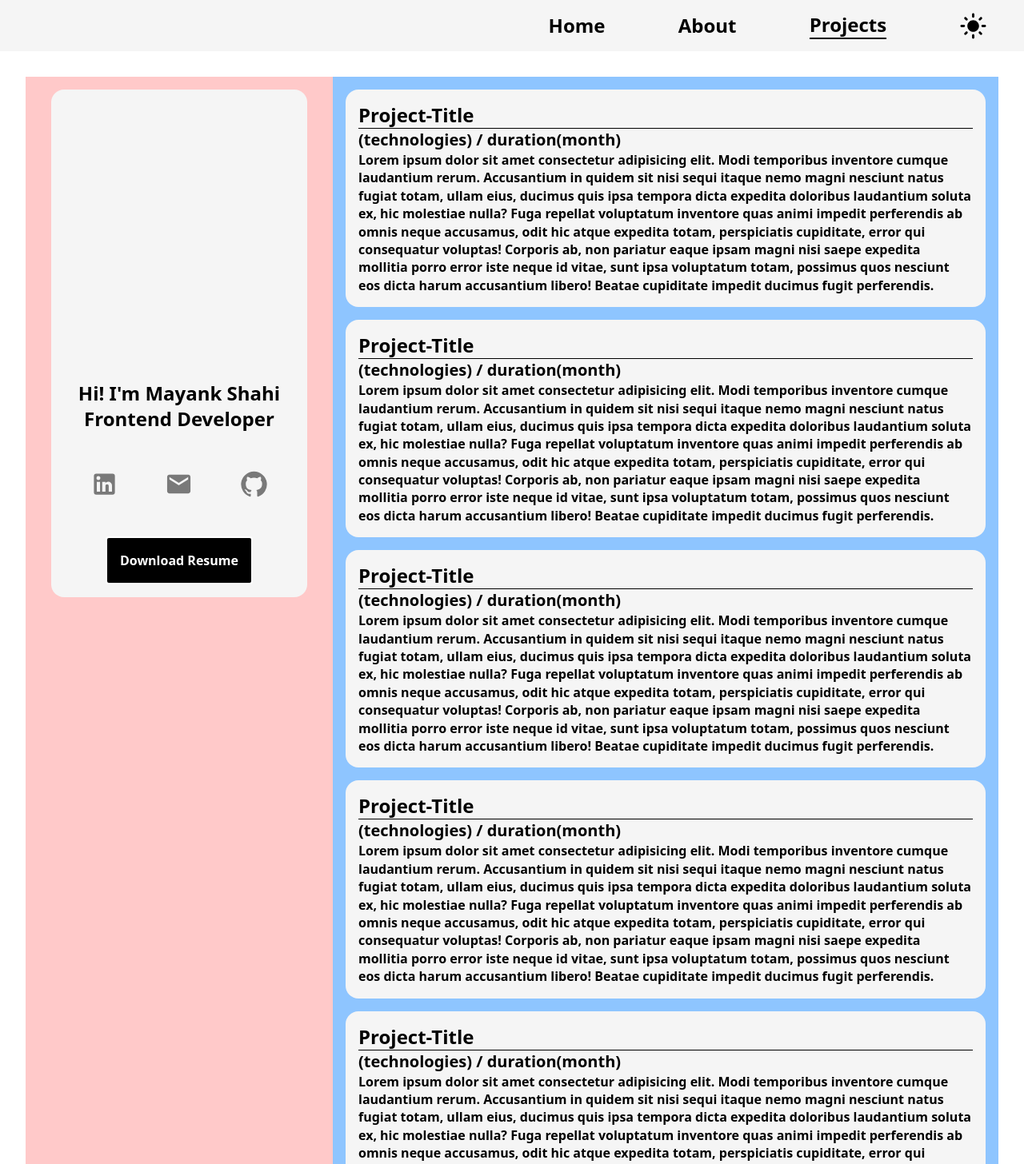
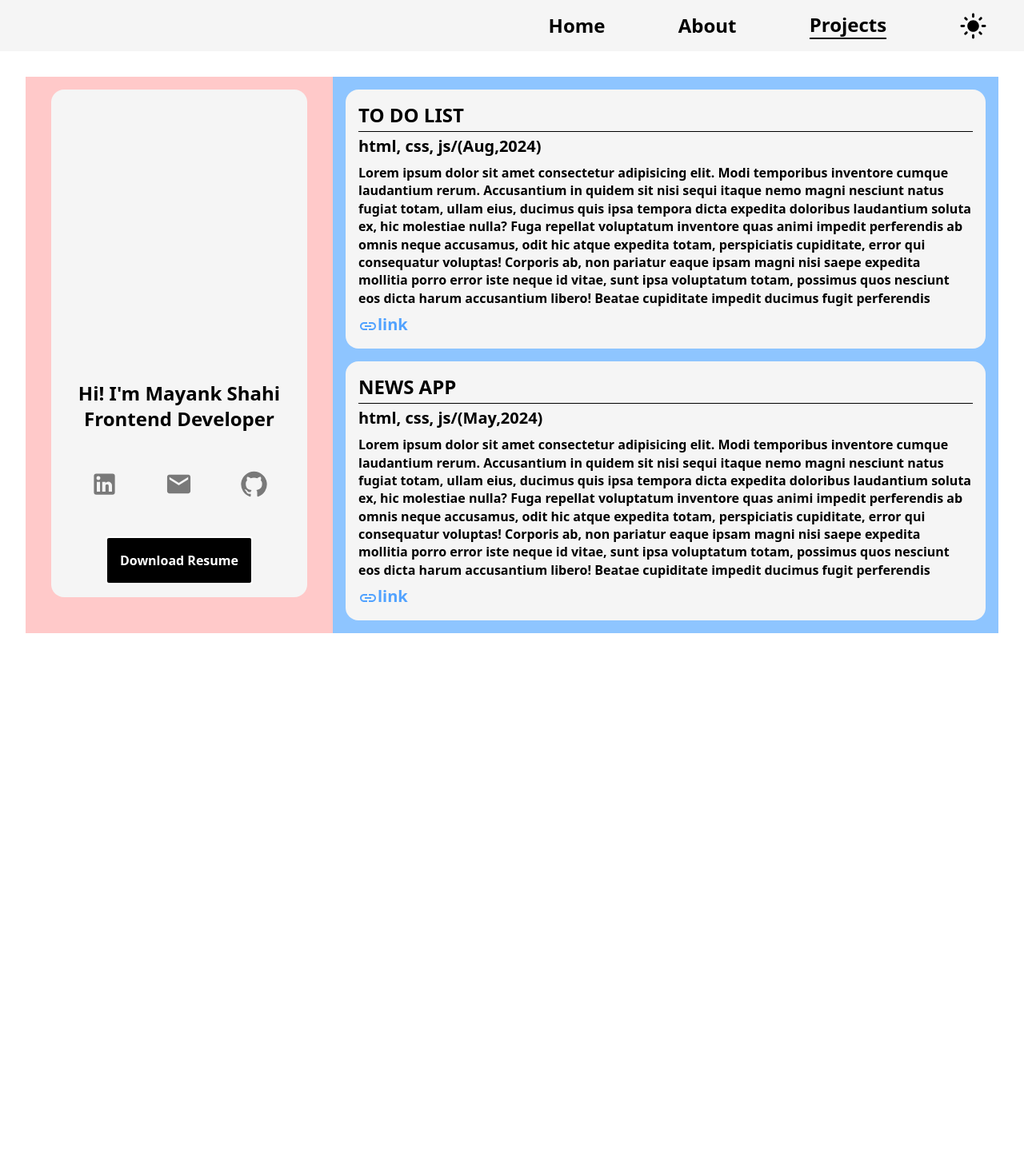
Before and after one commit to shahimayank10/Portfolio, a React (Vite) app: page /projects in a window 1280 px wide. Shown: the top 1456 px of the page at 80% size. After the commit the page ends 824 px from the top, so only its background shows below. Built offline with nearby package versions, Linux system fonts and the light colour scheme.

Commit message:
centrailzed the data using ContextApi

```diff
--- a/src/Components/About.jsx
+++ b/src/Components/About.jsx
@@ -1,37 +1,28 @@
-import React, { useState } from 'react'
+import React, { useContext, useState } from 'react'
 import Cardinfo from './Cardinfo'
 import Skill from './Skill'
+import { ProfileData } from '../context/Context'
 
 const About = () => {
 
-   const [skills, setSkills] = useState([
-      { id: 1, name: 'ReactJs', image: 'reactjs.svg', link: 'https://reactjs.org/' },
-      { id: 2, name: 'JavaScript', image: 'javascript.svg', link: 'https://developer.mozilla.org/en-US/docs/Web/JavaScript' },
-      { id: 3, name: 'HTML', image: 'html.svg', link: 'https://developer.mozilla.org/en-US/docs/Web/HTML' },
-      { id: 4, name: 'CSS', image: 'css.svg', link: 'https://developer.mozilla.org/en-US/docs/Web/CSS' },
-      { id: 5, name: 'C++', image: 'cpp.svg', link: 'https://www.geeksforgeeks.org/c-plus-plus/' },
-      { id: 6, name: 'MySql', image: 'sql.svg', link: 'https://www.mysql.com/' },
-      { id: 7, name: 'Bootstrap', image: 'bootstrap.svg', link: 'https://getbootstrap.com/docs/5.0/getting-started/introduction/' },
-      { id: 8, name: 'Tailwind', image: 'tailwind.svg', link: 'https://tailwindcss.com/' },
-
-    ]);
+const {skills}=useContext(ProfileData);
 
 
   return (
     <div className=' w-full h-auto p-8 '>
             <div id='about' className=' h-auto rounded sm:flex sm:flex-col md:flex md:flex-row '>
-                  <div id='left' className='px-8 py-4 w-auto'>
+                  <div id='left' className='px-8  bg-red-200 py-4 w-auto'>
                     <Cardinfo/>
                   </div>
 
-                  <div id='right' className='w-full h-auto text-xl flex flex-col gap-4 font-bold p-4 '>
+                  <div id='right' className='w-full h-auto flex flex-col gap-4  p-4  bg-blue-300'>
 
                     <div id='myself' className='w-full h-auto rounded-2xl p-4 bg-[#F5F5F5]'>
 
                       <h1 className='text-2xl uppercase font-extrabold'>Myself</h1>
 
                       <br />
-                    <h3>Hi, I'm Mayank Shahi, a passionate front-end developer with a keen interest in crafting engaging and user-friendly web experiences. Proficient in JavaScript and experienced in building responsive web applications using React.js.
+                    <h3 className='text-xl font-bold'>Hi, I'm Mayank Shahi, a passionate front-end developer with a keen interest in crafting engaging and user-friendly web experiences. Proficient in JavaScript and experienced in building responsive web applications using React.js.
                     <br />
                     I have a solid foundation in front-end technologies like HTML and CSS and am well-versed in modern design frameworks including Bootstrap and Tailwind CSS. Additionally, I have hands-on experience with C++, which strengthens my problem-solving abilities.
                     <br />
--- a/src/Components/Home.jsx
+++ b/src/Components/Home.jsx
@@ -6,7 +6,7 @@ const Home = () => {
 
 
   return (
-    <div className='w-full h-[92vh] flex flex-col items-center justify-center gap-10'>
+    <div className="w-full h-[92vh] flex flex-col items-center justify-center gap-10">
 
     <Cardinfo/>
     </div>
--- a/src/Components/Projectbox.jsx
+++ b/src/Components/Projectbox.jsx
@@ -1,13 +1,16 @@
 import React from 'react'
+import LinkIcon from '@mui/icons-material/Link';
 
-const Projectbox = () => {
+const Projectbox = ({data}) => {
+
+
   return (
-    <div  className='w-full h-auto p-4 rounded-2xl bg-[#F5F5F5]'>
-      <h1 className='text-2xl font-bold'>Project-Title</h1>
+    <div  className='w-full h-auto p-4 rounded-2xl flex flex-col gap-1 bg-[#F5F5F5]'>
+      <h1 className='text-2xl font-extrabold uppercase'>{data.title}</h1>
       <hr />
-      <h3>(technologies) / duration(month) </h3>
-      <p className='text-[1rem]'>Lorem ipsum dolor sit amet consectetur adipisicing elit. Modi temporibus inventore cumque laudantium rerum. Accusantium in quidem sit nisi sequi itaque nemo magni nesciunt natus fugiat totam, ullam eius, ducimus quis ipsa tempora dicta expedita doloribus laudantium soluta ex, hic molestiae nulla? Fuga repellat voluptatum inventore quas animi impedit perferendis ab omnis neque accusamus, odit hic atque expedita totam, perspiciatis cupiditate, error qui consequatur voluptas! Corporis ab, non pariatur eaque ipsam magni nisi saepe expedita mollitia porro error iste neque id vitae, sunt ipsa voluptatum totam, possimus quos nesciunt eos dicta harum accusantium libero! Beatae cupiditate impedit ducimus fugit perferendis.</p>
-
+      <h3>{data.tech}/({data.duration}) </h3>
+      <p className='text-[1rem] py-1'>{data.description}</p>
+      <a href={data.link} className='text-blue-400'><LinkIcon/>link</a>
     </div>
   )
 }
--- a/src/Components/Projects.jsx
+++ b/src/Components/Projects.jsx
@@ -1,8 +1,15 @@
 import React from 'react'
 import Cardinfo from './Cardinfo'
 import Projectbox from './Projectbox'
+import { useContext } from 'react'
+import { ProfileData } from '../context/Context'
 
 const Projects = () => {
+
+  const {ProjectDetails} = useContext(ProfileData);
+  // console.log(ProjectDetails);
+
+
   return (
     <div className=' w-full h-auto p-8 '>
             <div id='project' className=' h-auto rounded sm:flex sm:flex-col md:flex md:flex-row '>
@@ -12,14 +19,10 @@ const Projects = () => {
                   </div>
 
                   <div id='right' className='w-full bg-blue-300 h-auto text-xl flex flex-col gap-4 font-bold p-4 '>
-                 <Projectbox/>
-                 <Projectbox/>
-                 <Projectbox/>
-                 <Projectbox/>
-                 <Projectbox/>
-                 <Projectbox/>
-                 <Projectbox/>
-                 <Projectbox/>
+
+
+                {ProjectDetails.map((item,index)=><Projectbox key={index} data={item}/>)}
+
                   </div>
 
             </div>
--- /dev/null
+++ b/src/context/Context.jsx
@@ -0,0 +1,30 @@
+import React, { createContext, useState } from 'react'
+
+
+export const ProfileData=createContext();
+
+const Context = (props) => {
+
+    const [skills, setSkills] = useState([
+        { id: 1, name: 'ReactJs', image: 'reactjs.svg', link: 'https://reactjs.org/' },
+        { id: 2, name: 'JavaScript', image: 'javascript.svg', link: 'https://developer.mozilla.org/en-US/docs/Web/JavaScript' },
+        { id: 3, name: 'HTML', image: 'html.svg', link: 'https://developer.mozilla.org/en-US/docs/Web/HTML' },
+        { id: 4, name: 'CSS', image: 'css.svg', link: 'https://developer.mozilla.org/en-US/docs/Web/CSS' },
+        { id: 5, name: 'C++', image: 'cpp.svg', link: 'https://www.geeksforgeeks.org/c-plus-plus/' },
+        { id: 6, name: 'MySql', image: 'sql.svg', link: 'https://www.mysql.com/' },
+        { id: 7, name: 'Bootstrap', image: 'bootstrap.svg', link: 'https://getbootstrap.com/docs/5.0/getting-started/introduction/' },
+        { id: 8, name: 'Tailwind', image: 'tailwind.svg', link: 'https://tailwindcss.com/' },
+
+      ]);
+
+    const ProjectDetails=[{title:"to do list", tech:"html, css, js", duration:"Aug,2024",description:"Lorem ipsum dolor sit amet consectetur adipisicing elit. Modi temporibus inventore cumque laudantium rerum. Accusantium in quidem sit nisi sequi itaque nemo magni nesciunt natus fugiat totam, ullam eius, ducimus quis ipsa tempora dicta expedita doloribus laudantium soluta ex, hic molestiae nulla? Fuga repellat voluptatum inventore quas animi impedit perferendis ab omnis neque accusamus, odit hic atque expedita totam, perspiciatis cupiditate, error qui consequatur voluptas! Corporis ab, non pariatur eaque ipsam magni nisi saepe expedita mollitia porro error iste neque id vitae, sunt ipsa voluptatum totam, possimus quos nesciunt eos dicta harum accusantium libero! Beatae cupiditate impedit ducimus fugit perferendis",link:""},
+                          {title:"News App", tech:"html, css, js", duration:"May,2024",description:"Lorem ipsum dolor sit amet consectetur adipisicing elit. Modi temporibus inventore cumque laudantium rerum. Accusantium in quidem sit nisi sequi itaque nemo magni nesciunt natus fugiat totam, ullam eius, ducimus quis ipsa tempora dicta expedita doloribus laudantium soluta ex, hic molestiae nulla? Fuga repellat voluptatum inventore quas animi impedit perferendis ab omnis neque accusamus, odit hic atque expedita totam, perspiciatis cupiditate, error qui consequatur voluptas! Corporis ab, non pariatur eaque ipsam magni nisi saepe expedita mollitia porro error iste neque id vitae, sunt ipsa voluptatum totam, possimus quos nesciunt eos dicta harum accusantium libero! Beatae cupiditate impedit ducimus fugit perferendis",link:""},
+
+    ]
+  return <div>
+
+    <ProfileData.Provider value={{skills,ProjectDetails}}>{props.children}</ProfileData.Provider>
+  </div>
+}
+
+export default Context
--- a/src/main.jsx
+++ b/src/main.jsx
@@ -3,11 +3,12 @@ import { createRoot } from 'react-dom/client'
 import { NavLink,BrowserRouter } from 'react-router-dom';
 import './index.css'
 import App from './App.jsx'
+import Context from './context/Context.jsx';
 
 createRoot(document.getElementById('root')).render(
-
+    <Context>
     <BrowserRouter>
     <App />
     </BrowserRouter>
-
+    </Context>
 )
```
